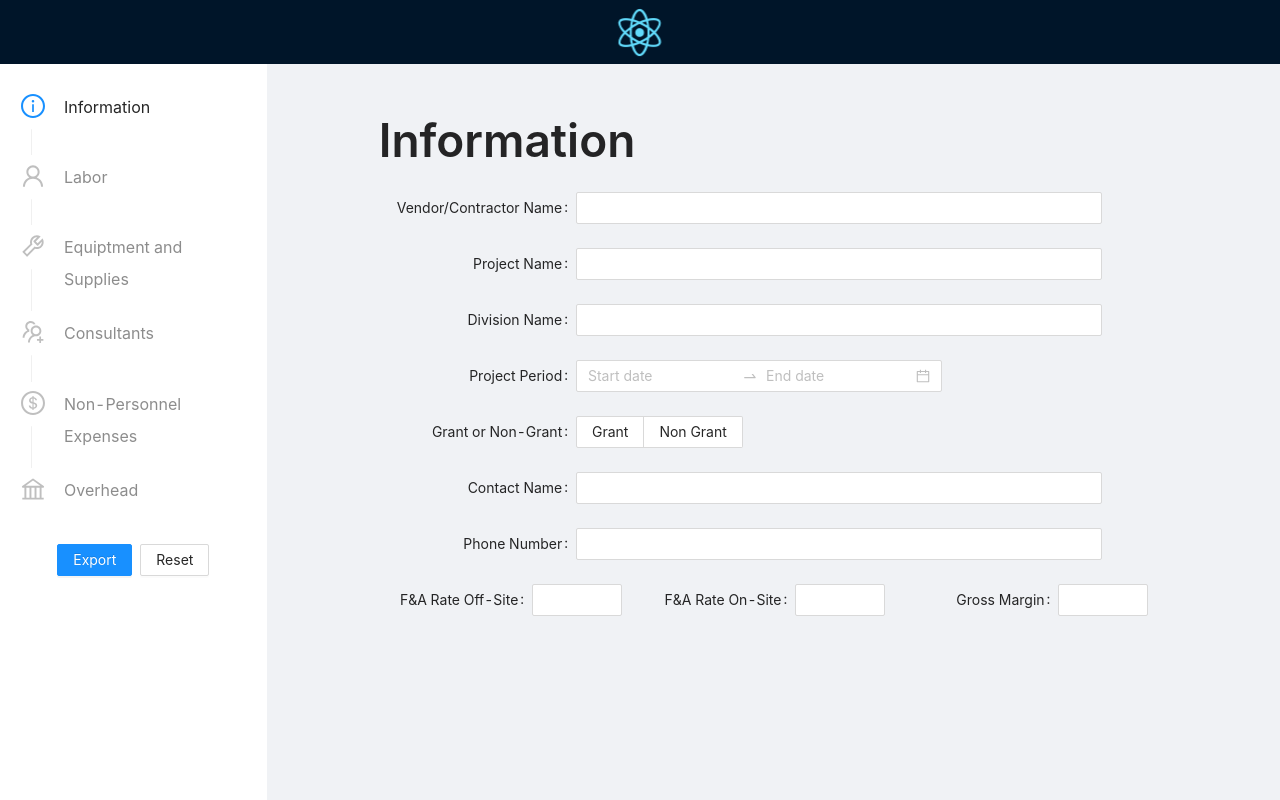
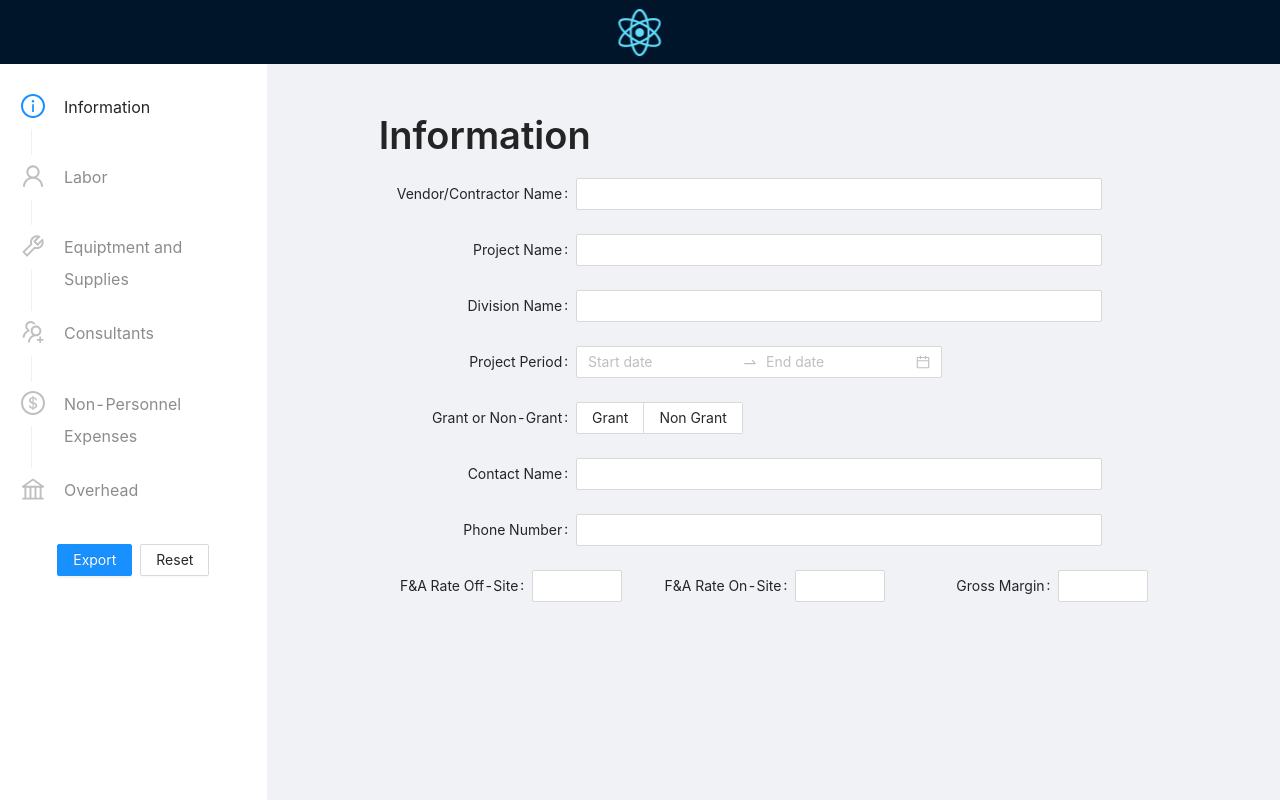
Before and after one commit to ryanjbudhu/BudgetForm, a React (Create React App) app: page / in a window 1280 px wide. Built offline with nearby package versions, Linux system fonts and the light colour scheme.

Commit message:
updated sizing

```diff
--- a/src/pages/BudgetInfo/BudgetInfo.module.scss
+++ b/src/pages/BudgetInfo/BudgetInfo.module.scss
@@ -3,11 +3,11 @@
 }
 
 .pageTitle {
-    font-size: 5vw !important;
+    font-size: 3vw !important;
 }
 
 @media screen and (min-width: 992px) {
     .pageTitle {
-        font-size: 46px !important;
+        font-size: 38px !important;
     }
 }
```
